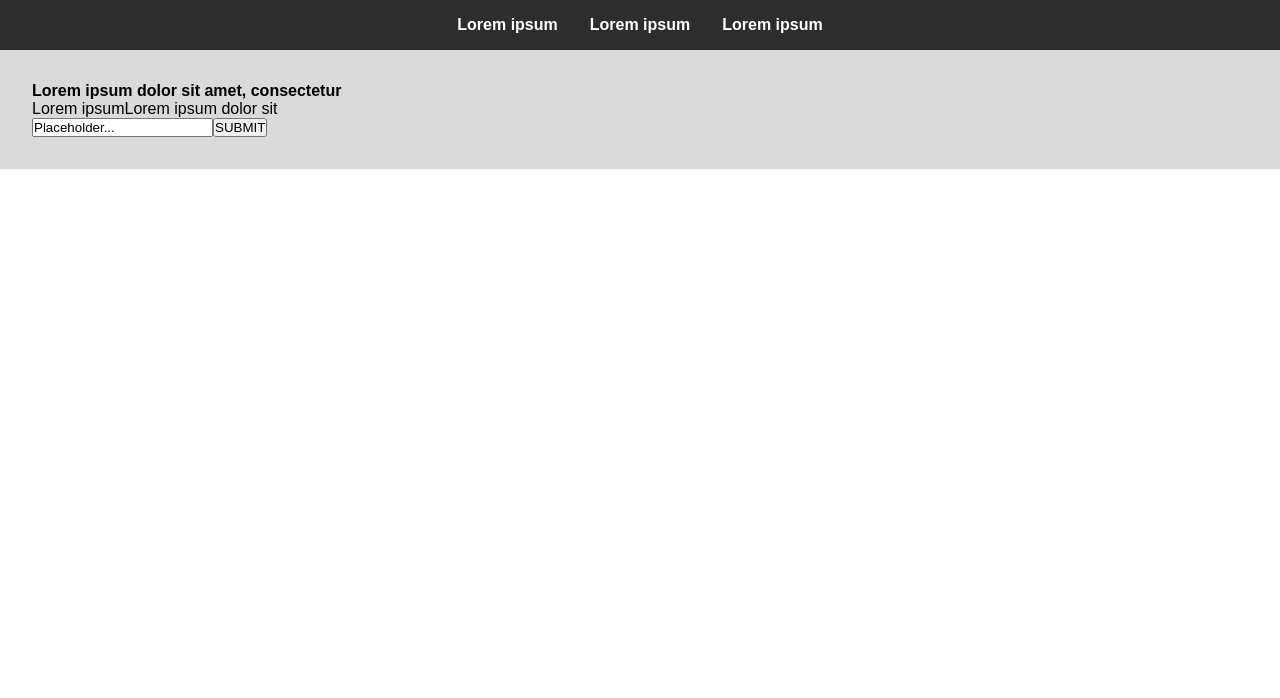
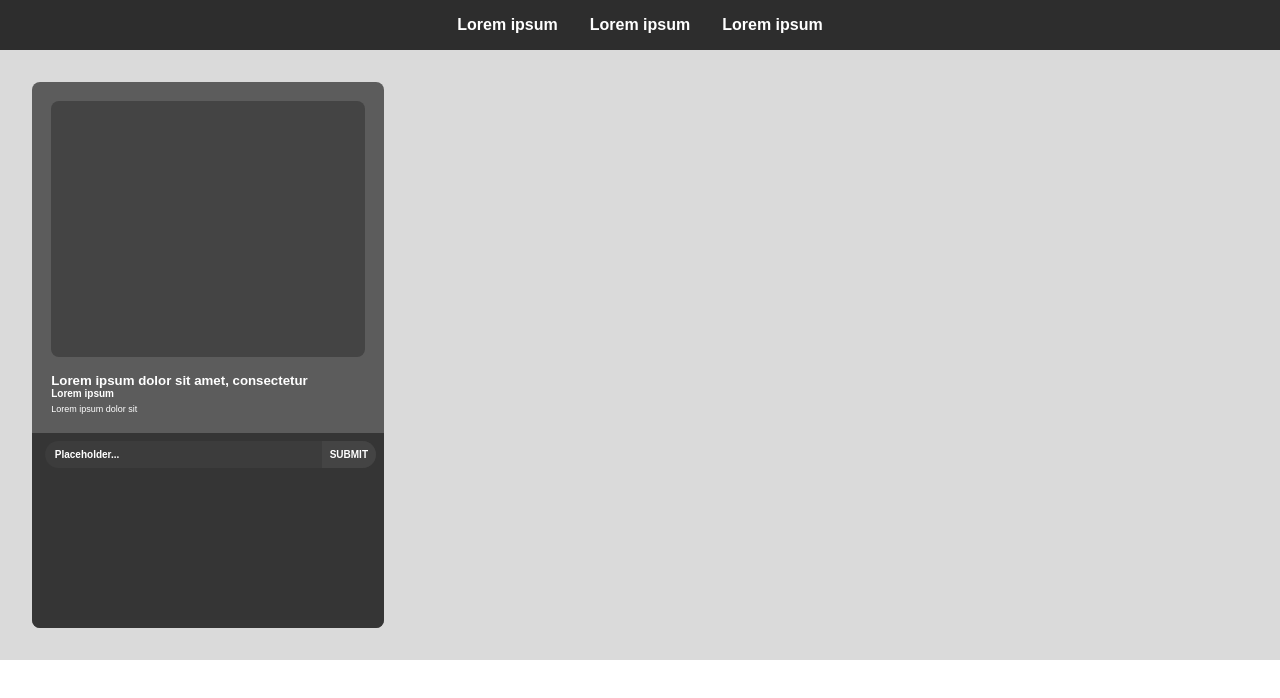
Before and after one commit to AuraSp/Post-Template, a React (Create React App) app: page / in a window 1280 px wide. Shown: the top 698 px of the page. Built offline with nearby package versions, Linux system fonts and the light colour scheme.

Commit message:
styles for post card

```diff
--- a/src/components/post.jsx
+++ b/src/components/post.jsx
@@ -10,7 +10,7 @@ function Post() {
 
         </div>
         <div className='post-description'>
-          <h4>Lorem ipsum dolor sit amet, consectetur</h4>
+          <h5>Lorem ipsum dolor sit amet, consectetur</h5>
           <span>Lorem ipsum</span>
           <span>Lorem ipsum dolor sit</span>
         </div>
--- a/src/index.css
+++ b/src/index.css
@@ -9,6 +9,7 @@
   --post-card-background: #5c5c5c;
   --post-background: #444444;
   --post-comment-background: #353535;
+  --post-input-background: #3c3c3c;
 }
 
 *,
--- a/src/styles/header.css
+++ b/src/styles/header.css
@@ -1,6 +1,6 @@
 header {
-    color: #fff;
-    background-color: #2d2d2d;
+    color: var(--text-color);
+    background-color: var(--header-background);
     height: auto;
     padding: 1em;
     text-align: center;
@@ -10,7 +10,7 @@ nav:first-of-type a {
     margin: 0 1em;
     text-decoration: none;
     font-weight: 900;
-    color: #fff;
+    color: var(--text-color);
 }
 
 header span {
--- a/src/styles/main.css
+++ b/src/styles/main.css
@@ -1,5 +1,5 @@
 .container {
-    background-color: #dadada;
+    background-color: var(--main-background);
     padding: 2em;
     display: flex;
     flex-flow: row nowrap;
--- a/src/styles/post.css
+++ b/src/styles/post.css
@@ -0,0 +1,81 @@
+.post-card {
+    background-color: var(--post-card-background);
+    border-radius: 8px;
+    width: 22em;
+    display: flex;
+    flex-flow: column wrap;
+}
+
+.post {
+    padding: 1.2em;
+    display: flex;
+    flex-flow: column wrap;
+}
+
+.post-space {
+    height: 16em;
+    background-color: var(--post-background);
+    border-radius: 8px;
+}
+
+.post-description {
+    padding: 1em 0 0 0;
+    color: var(--text-color);
+}
+
+.post-description>* {
+    display: block;
+}
+
+.post-description span:nth-child(2) {
+    font-size: 10px;
+    font-weight: 600;
+}
+
+.post-description span:last-child {
+    margin: 0.5em 0 0 0;
+    font-size: 9px;
+}
+
+.comment {
+    padding: 0.5em 0.5em 0 0.8em;
+    background-color: var(--post-comment-background);
+    border-bottom-left-radius: 8px;
+    border-bottom-right-radius: 8px;
+}
+
+.comment-input {
+    position: relative;
+}
+
+.comment-input input {
+    color: var(--text-color);
+    width: 100%;
+    font-weight: bold;
+    text-indent: 1em;
+    background-color: var(--post-input-background);
+    outline: none;
+    border: 0;
+    padding: 0.8em 0;
+    font-size: 10px;
+    border-radius: 22px;
+}
+
+.comment-input button {
+    color: var(--text-color);
+    position: absolute;
+    font-weight: 600;
+    top: 0;
+    right: 0;
+    z-index: 2;
+    border: none;
+    padding: 0.8em;
+    font-size: 10px;
+    background-color: var(--post-background);
+    border-top-right-radius: 22px;
+    border-bottom-right-radius: 22px;
+}
+
+.comment-space {
+    height: 10em;
+}
```
